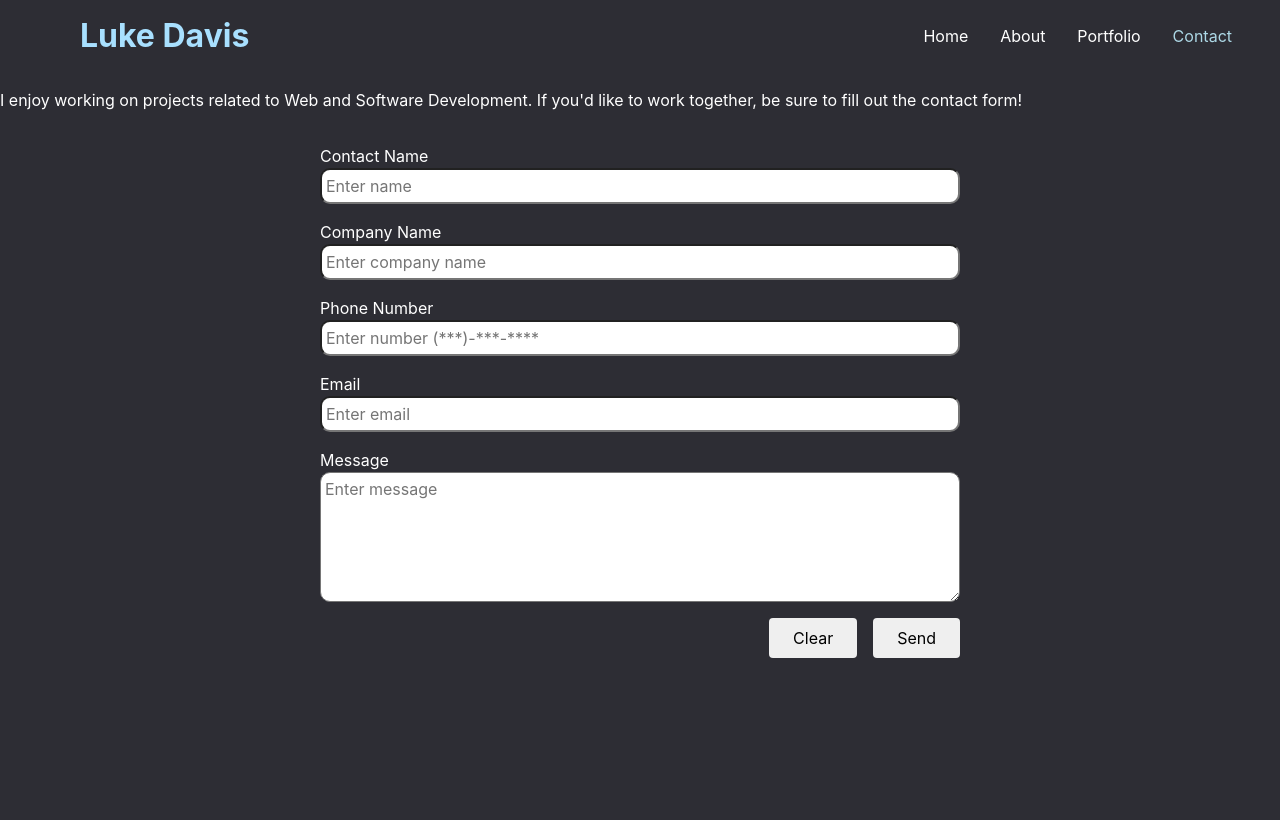
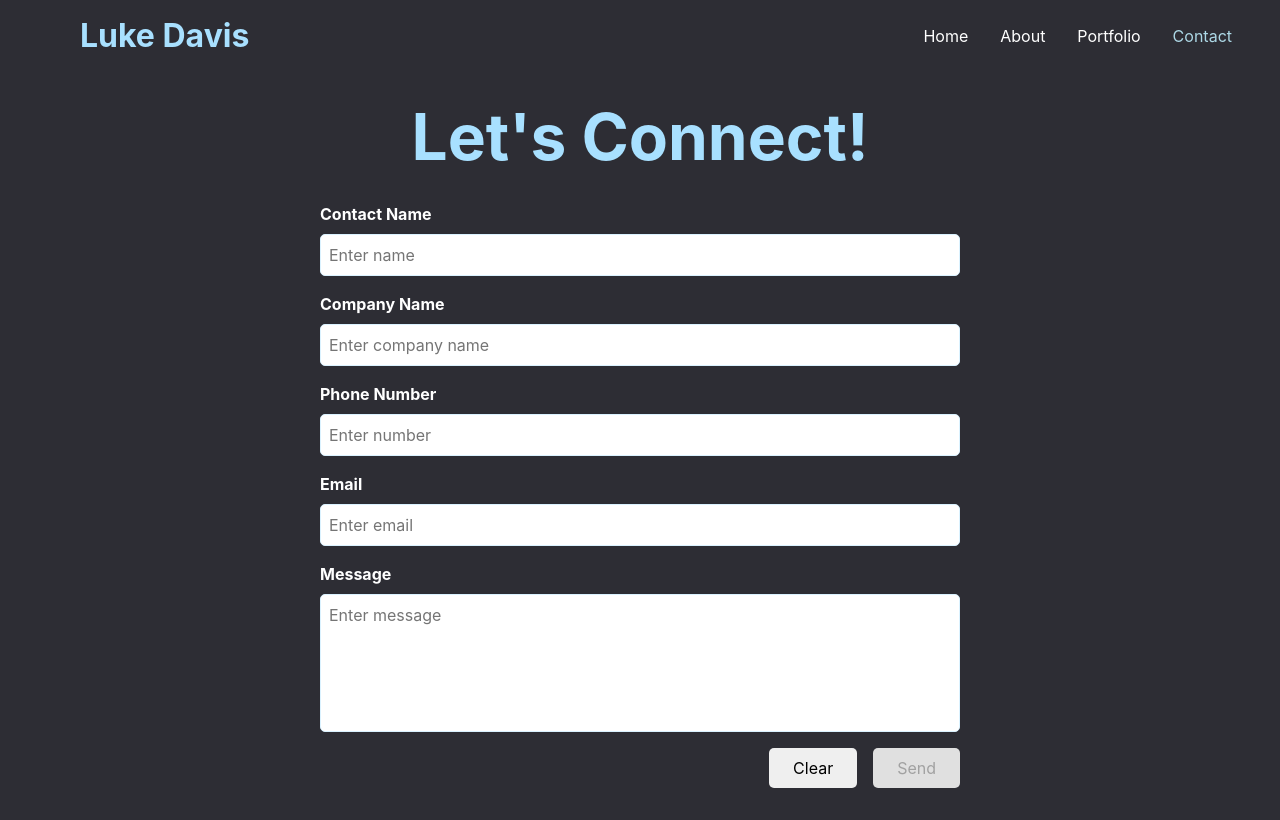
Before and after one commit to Luke-Davis1/portfolio-app, a React (Vite) app: page /contact in a window 1280 px wide. Built offline with nearby package versions, Linux system fonts and the light colour scheme.

Commit message:
Working on form validation and sending to firebase

```diff
--- a/index.html
+++ b/index.html
@@ -6,6 +6,7 @@
 		<title>Luke Davis</title>
 	</head>
 	<body>
+		<div id="overlays"></div>
 		<div id="root"></div>
 		<script type="module" src="/src/main.jsx"></script>
 	</body>
--- a/src/App.jsx
+++ b/src/App.jsx
@@ -5,6 +5,7 @@ import AboutPage from "./pages/About";
 import PortfolioPage from "./pages/Portfolio";
 import ContactPage from "./pages/Contact";
 import ErrorPage from "./pages/Error";
+import { newContactAction } from "./components/ContactForm";
 
 // Create the router
 const router = createBrowserRouter([
@@ -16,7 +17,7 @@ const router = createBrowserRouter([
 			{ index: true, element: <HomePage /> },
 			{ path: "about", element: <AboutPage /> },
 			{ path: "portfolio", element: <PortfolioPage /> },
-			{ path: "contact", element: <ContactPage /> },
+			{ path: "contact", element: <ContactPage />, action: newContactAction },
 		],
 	},
 ]);
--- a/src/components/ContactForm.jsx
+++ b/src/components/ContactForm.jsx
@@ -1,20 +1,138 @@
-import { Form, useNavigation } from "react-router-dom";
+import { Form, useNavigation, json, redirect } from "react-router-dom";
 import classes from "./ContactForm.module.css";
+import useInput from "../hooks/useInput";
+import Modal from "./UI/Modal";
+import { useState } from "react";
 
 const ContactForm = () => {
+	const [modalIsShowing, setModalIsShowing] = useState(false);
 	// React Hooks
 	const navigation = useNavigation();
+
+	// Phone pattern
+	const phoneRegex = /^(\+\d{1,2}\s)?\(?\d{3}\)?[\s.-]\d{3}[\s.-]\d{4}$/;
+
+	// Email pattern
+	const emailRegex =
+		/(?:[a-z0-9!#$%&'*+/=?^_`{|}~-]+(?:\.[a-z0-9!#$%&'*+/=?^_`{|}~-]+)*|"(?:[\x01-\x08\x0b\x0c\x0e-\x1f\x21\x23-\x5b\x5d-\x7f]|\\[\x01-\x09\x0b\x0c\x0e-\x7f])*")@(?:(?:[a-z0-9](?:[a-z0-9-]*[a-z0-9])?\.)+[a-z0-9](?:[a-z0-9-]*[a-z0-9])?|\[(?:(?:(2(5[0-5]|[0-4][0-9])|1[0-9][0-9]|[1-9]?[0-9]))\.){3}(?:(2(5[0-5]|[0-4][0-9])|1[0-9][0-9]|[1-9]?[0-9])|[a-z0-9-]*[a-z0-9]:(?:[\x01-\x08\x0b\x0c\x0e-\x1f\x21-\x5a\x53-\x7f]|\\[\x01-\x09\x0b\x0c\x0e-\x7f])+)\])/;
+
+	// Custom hooks for fields
+	// Contact Name
+	const {
+		value: enteredContactName,
+		isValid: enteredContactNameIsValid,
+		hasError: contactNameHasError,
+		valueChangeHandler: contactNameChangeHandler,
+		inputBlurHandler: contactNameBlurHandler,
+		reset: resetContactName,
+	} = useInput((value) => value.trim() !== "");
+
+	// Company Name
+	const {
+		value: enteredCompanyName,
+		isValid: enteredCompanyIsValid,
+		hasError: companyHasError,
+		valueChangeHandler: companyNameChangeHandler,
+		inputBlurHandler: companyNameBlurHandler,
+		reset: resetCompanyName,
+	} = useInput((value) => value.trim() !== "");
+
+	// Phone number
+	const {
+		value: enteredPhoneNum,
+		isValid: enteredPhoneNumIsValid,
+		hasError: phoneHasError,
+		valueChangeHandler: phoneNumChangeHandler,
+		inputBlurHandler: phoneNumBlurHandler,
+		reset: resetPhoneNum,
+	} = useInput((value) => phoneRegex.test(value));
+
+	// Email
+	const {
+		value: enteredEmail,
+		isValid: enteredEmailIsValid,
+		hasError: emailHasError,
+		valueChangeHandler: emailChangeHandler,
+		inputBlurHandler: emailBlurHandler,
+		reset: resetEmail,
+	} = useInput((value) => emailRegex.test(value));
+
+	// Message box
+	const {
+		value: enteredMessage,
+		isValid: enteredMessageIsValid,
+		hasError: messageHasError,
+		valueChangeHandler: messageChangeHandler,
+		inputBlurHandler: messageBlurHandler,
+		reset: resetMessage,
+	} = useInput((value) => value.trim() !== "");
+
+	// Form Validity
+	let formIsValid = false;
+	if (
+		enteredContactNameIsValid &&
+		enteredCompanyIsValid &&
+		enteredEmailIsValid &&
+		enteredPhoneNumIsValid &&
+		enteredMessageIsValid
+	) {
+		// All values are valid
+		formIsValid = true;
+	}
 
 	// Set up variable to track if form is submitting
 	const isSubmitting = navigation.state === "submitting";
 
+	// Classes for inputs
+	// Contact Name classes
+	const contactNameClasses = contactNameHasError
+		? `${classes["form-control"]} ${classes.invalid}`
+		: `${classes["form-control"]}`;
+
+	// Company classes
+	const companyNameClasses = companyHasError
+		? `${classes["form-control"]} ${classes.invalid}`
+		: `${classes["form-control"]}`;
+
+	// Email classes
+	const emailClasses = emailHasError
+		? `${classes["form-control"]} ${classes.invalid}`
+		: `${classes["form-control"]}`;
+
+	// Phone Classes
+	const phoneClasses = phoneHasError
+		? `${classes["form-control"]} ${classes.invalid}`
+		: `${classes["form-control"]}`;
+
+	// Message Classes
+	const messageClasses = messageHasError
+		? `${classes["form-control"]} ${classes.invalid}`
+		: `${classes["form-control"]}`;
+
 	// Handlers for form actions
-	const clearHandler = () => {};
+	const clearHandler = () => {
+		// Reset everything
+		resetContactName();
+		resetCompanyName();
+		resetPhoneNum();
+		resetEmail();
+		resetMessage();
+
+		// Hide modal
+		setModalIsShowing(false);
+	};
+
+	const displayModalHandler = () => {
+		setModalIsShowing(true);
+	};
 
 	// Form element
 	return (
+		<>
+			<h2 className={classes.contact}>Let's Connect!</h2>
 			<Form method="POST" className={classes.form}>
-			<p>
+				<div className={classes["control-group"]}>
+					<div className={contactNameClasses}>
 						<label htmlFor="name">Contact Name</label>
 						<input
 							id="name"
@@ -22,9 +140,17 @@ const ContactForm = () => {
 							name="name"
 							required
 							placeholder="Enter name"
+							onChange={contactNameChangeHandler}
+							onBlur={contactNameBlurHandler}
+							value={enteredContactName}
 						/>
+						{contactNameHasError && (
+							<p className={classes["error-text"]}>
+								Contact Name must not be empty!
 							</p>
-			<p>
+						)}
+					</div>
+					<div className={companyNameClasses}>
 						<label htmlFor="company">Company Name</label>
 						<input
 							id="company"
@@ -32,19 +158,35 @@ const ContactForm = () => {
 							name="company"
 							required
 							placeholder="Enter company name"
+							value={enteredCompanyName}
+							onChange={companyNameChangeHandler}
+							onBlur={companyNameBlurHandler}
 						/>
+						{companyHasError && (
+							<p className={classes["error-text"]}>
+								Company name must not be empty! If no company name, enter "NA"
 							</p>
-			<p>
+						)}
+					</div>
+					<div className={phoneClasses}>
 						<label htmlFor="phone">Phone Number</label>
 						<input
 							id="phone"
 							type="tel"
 							name="phone"
 							required
-					placeholder="Enter number (***)-***-****"
+							placeholder="Enter number"
+							value={enteredPhoneNum}
+							onChange={phoneNumChangeHandler}
+							onBlur={phoneNumBlurHandler}
 						/>
+						{phoneHasError && (
+							<p className={classes["error-text"]}>
+								Phone number must be valid!
 							</p>
-			<p>
+						)}
+					</div>
+					<div className={emailClasses}>
 						<label htmlFor="email">Email</label>
 						<input
 							id="email"
@@ -52,9 +194,15 @@ const ContactForm = () => {
 							name="email"
 							required
 							placeholder="Enter email"
+							value={enteredEmail}
+							onChange={emailChangeHandler}
+							onBlur={emailBlurHandler}
 						/>
-			</p>
-			<p>
+						{emailHasError && (
+							<p className={classes["error-text"]}>Email must be valid!</p>
+						)}
+					</div>
+					<div className={messageClasses}>
 						<label htmlFor="message">Message</label>
 						<textarea
 							id="message"
@@ -62,18 +210,63 @@ const ContactForm = () => {
 							rows="5"
 							required
 							placeholder="Enter message"
+							value={enteredMessage}
+							onChange={messageChangeHandler}
+							onBlur={messageBlurHandler}
 						/>
-			</p>
+						{messageHasError && (
+							<p className={classes["error-text"]}>Message cannot be empty!</p>
+						)}
+					</div>
+				</div>
 				<div className={classes.actions}>
 					<button type="button" onClick={clearHandler}>
 						Clear
 					</button>
-				<button disabled={isSubmitting}>
+					<button
+						disabled={isSubmitting || !formIsValid}
+						className={classes.submit}
+						onClick={displayModalHandler}
+					>
 						{isSubmitting ? "Sending..." : "Send"}
 					</button>
 				</div>
 			</Form>
+			{modalIsShowing && <Modal onClose={clearHandler} />}
+		</>
 	);
 };
 
 export default ContactForm;
+
+export async function newContactAction({ request, params }) {
+	const method = request.method;
+
+	const data = await request.formData();
+
+	const contactData = {
+		contactName: data.get("name"),
+		companyName: data.get("company"),
+		phoneNum: data.get("phone"),
+		email: data.get("email"),
+		message: data.get("message"),
+	};
+
+	console.log(contactData);
+	console.log(method);
+
+	let url =
+		"https://portfolio-app-30612-default-rtdb.firebaseio.com/contacts.json";
+
+	const response = await fetch(url, {
+		method: method,
+		headers: {
+			"Content-Type": "application/json",
+		},
+		body: JSON.stringify(contactData),
+	});
+
+	if (!response.ok) {
+		throw json({ message: "Could not save contact info." }, { status: 500 });
+	}
+}
--- a/src/components/ContactForm.module.css
+++ b/src/components/ContactForm.module.css
@@ -1,3 +1,13 @@
+.contact {
+	text-align: center;
+	font-size: 4em;
+	color: #a8e0ff;
+}
+
+.control-group .form-control {
+	min-width: 15rem;
+}
+
 .form {
 	max-width: 40rem;
 	margin: 2rem auto;
@@ -8,7 +18,6 @@
 .form textarea {
 	display: block;
 	width: 100%;
-	border-radius: 10px;
 }
 
 .form input,
@@ -17,6 +26,9 @@
 	padding: 0.25rem;
 }
 
+.form textarea {
+	resize: none;
+}
 .actions {
 	display: flex;
 	gap: 1rem;
@@ -27,6 +39,58 @@
 	font: inherit;
 	cursor: pointer;
 	padding: 0.5rem 1.5rem;
-	border-radius: 4px;
 	border: none;
+	border-radius: 5px;
 }
+
+.error-text {
+	color: #b40e0e;
+}
+
+.form-control {
+	margin-bottom: 1rem;
+}
+
+.form-control input,
+.form-control label {
+	display: block;
+}
+
+.form-control label {
+	font-weight: bold;
+	margin-bottom: 0.5rem;
+}
+
+.form-control input,
+.form-control textarea {
+	font: inherit;
+	padding: 0.5rem;
+	border-radius: 5px;
+	border: 1px solid #daf2ff;
+}
+
+.form-control input:focus,
+.form-control textarea:focus {
+	outline: none;
+	border-color: #daf2ff;
+	background-color: #daf2ff;
+}
+
+.invalid input,
+.invalid textarea {
+	border: 1px solid #b40e0e;
+	background-color: #fddddd;
+}
+
+.invalid input:focus {
+	border-color: #ff8800;
+	background-color: #fbe8d2;
+}
+
+.submit {
+	background-color: #a8e0ff;
+}
+
+.submit:disabled {
+	background-color: #e0e0e0;
+}
--- /dev/null
+++ b/src/components/UI/Modal.jsx
@@ -0,0 +1,31 @@
+import classes from "./Modal.module.css";
+import ReactDOM from "react-dom";
+
+const Backdrop = (props) => {
+	return <div className={classes.backdrop} onClick={props.onClose}></div>;
+};
+const ModalOverlay = (props) => {
+	return (
+		<div className={classes.modal}>
+			<div className={classes.content}>{props.children}</div>
+		</div>
+	);
+};
+
+const portalElement = document.getElementById("overlays");
+const Modal = (props) => {
+	return (
+		<>
+			{ReactDOM.createPortal(
+				<Backdrop onClose={props.onClose} />,
+				portalElement
+			)}
+			{ReactDOM.createPortal(
+				<ModalOverlay>{props.children}</ModalOverlay>,
+				portalElement
+			)}
+		</>
+	);
+};
+
+export default Modal;
--- /dev/null
+++ b/src/components/UI/Modal.module.css
@@ -0,0 +1,40 @@
+.backdrop {
+	position: fixed;
+	top: 0;
+	left: 0;
+	width: 100%;
+	height: 100vh;
+	z-index: 20;
+	background-color: rgba(0, 0, 0, 0.75);
+}
+
+.modal {
+	position: fixed;
+	top: 5%;
+	left: 5%;
+	width: 100%;
+	background-color: white;
+	padding: 1rem;
+	border-radius: 14px;
+	box-shadow: 0 2px 8px rgba(0, 0, 0, 0.25);
+	z-index: 30;
+	animation: slide-down 300ms ease-out forwards;
+}
+
+@media (min-width: 768px) {
+	.modal {
+		width: 40rem;
+		left: calc(50% - 20rem);
+	}
+}
+
+@keyframes slide-down {
+	from {
+		opacity: 0;
+		transform: translateY(-3rem);
+	}
+	to {
+		opacity: 1;
+		transform: translateY(0);
+	}
+}
--- /dev/null
+++ b/src/hooks/useInput.jsx
@@ -0,0 +1,32 @@
+import { useState } from "react";
+const useInput = (validateValue) => {
+	const [enteredValue, setEnteredValue] = useState("");
+	const [isTouched, setIsTouched] = useState(false);
+
+	const valueIsValid = validateValue(enteredValue);
+	const hasError = !valueIsValid && isTouched;
+
+	const valueChangeHandler = (event) => {
+		setEnteredValue(event.target.value);
+	};
+
+	const inputBlurHandler = (event) => {
+		setIsTouched(true);
+	};
+
+	const reset = () => {
+		setEnteredValue("");
+		setIsTouched(false);
+	};
+
+	return {
+		value: enteredValue,
+		hasError: hasError,
+		isValid: valueIsValid,
+		valueChangeHandler,
+		inputBlurHandler,
+		reset,
+	};
+};
+
+export default useInput;
--- a/src/pages/Contact.jsx
+++ b/src/pages/Contact.jsx
@@ -3,10 +3,6 @@ import ContactForm from "../components/ContactForm";
 const ContactPage = () => {
 	return (
 		<>
-			<p>
-				I enjoy working on projects related to Web and Software Development. If
-				you'd like to work together, be sure to fill out the contact form!
-			</p>
 			<ContactForm />
 		</>
 	);
```
Lines whose indentation alone changed are shown as unchanged.
